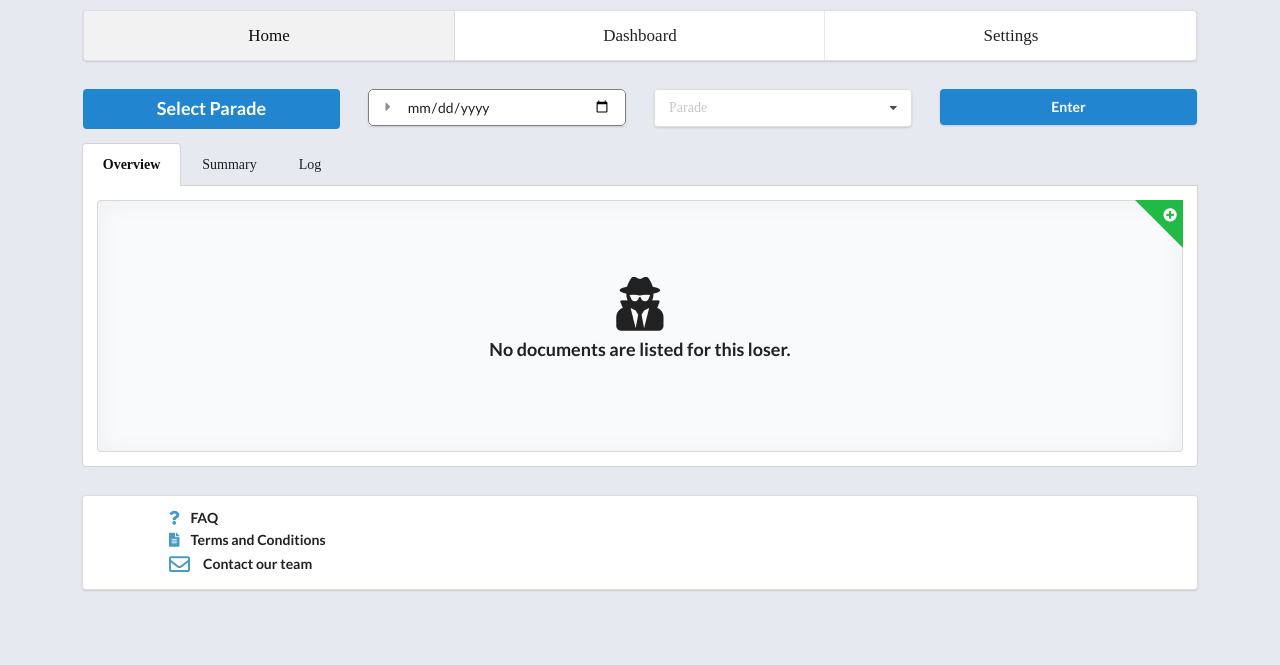
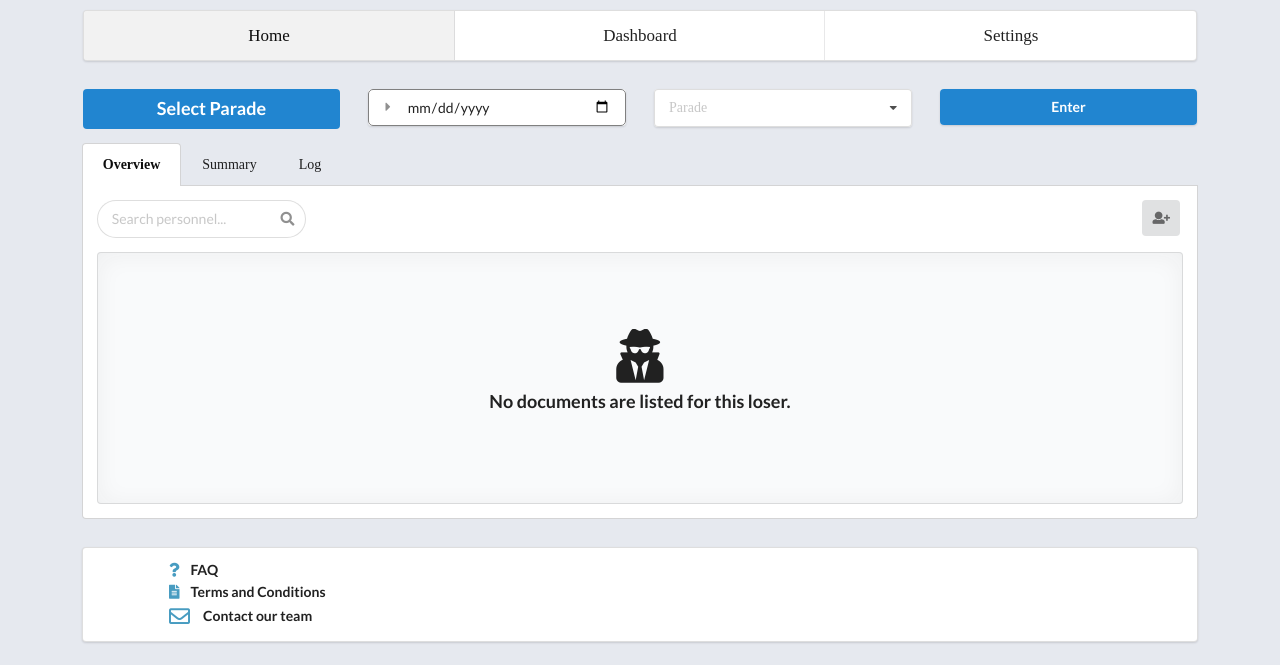
Before and after one commit to ezeAng/reveilleBeta, a Django app: page /home/ in a window 1280 px wide. Shown: the part 135-800 px from the top of the page. Run offline with Django 3.2, Linux system fonts and the light colour scheme.

Commit message:
Added new features

```diff
--- a/attendance/templates/attendance/base.html
+++ b/attendance/templates/attendance/base.html
@@ -44,6 +44,17 @@
     $('#AddCardToggle').click(function(){ $('.ui.dimmer.custom').dimmer("show") })
     ;
 
+    $('#AddCardToggleMobile').click(function(){ $('.ui.dimmer.custom').dimmer("show") })
+    ;
+
+    $('#AddCardSave').click(function(){ $('.ui.dimmer.custom').dimmer("hide") })
+    ;
+
+    $('#AddCardCancel').click(function(){ $('.ui.dimmer.custom').dimmer("hide") })
+    ;
+
+    $('#AddCardtoggle').popup()
+    ;
 
 
   </script>
--- a/attendance/templates/attendance/revhome.html
+++ b/attendance/templates/attendance/revhome.html
@@ -33,6 +33,16 @@
 
               <div class="row">
                 <div class="column">
+                  <a class="ui fluid label" id="Search Result">
+                    <img class="ui right spaced avatar image" src="/images/avatar/small/elliot.jpg">
+                    Search Result
+                  </a>
+                </div>
+
+              </div>
+
+              <div class="row">
+                <div class="column">
                   <div class="ui fluid input">
                     <input type="text" placeholder="Comments">
                   </div>
@@ -49,6 +59,7 @@
                       <option value="FFI">FFI</option>
                       <option value="SO">Sent Out</option>
                       <option value="MC">MC</option>
+                      <option value="NIL">-</option>
                     </select>
                   </div>
                 </div>
@@ -65,6 +76,7 @@
                         <option value="Off">Off</option>
                         <option value="Leave">On-Leave</option>
                         <option value="Course">On-Course</option>
+                        <option value="NIL">-</option>
                       </select>
                     </div>
                   </div>
@@ -75,8 +87,8 @@
           </div>
 
           <div class="extra content">
-            <button class="ui button">Save</button>
-            <button class="ui button">Cancel</button>
+            <button class="ui button" id="AddCardSave">Save</button>
+            <button class="ui button" id="AddCardCancel">Cancel</button>
           </div>
 
         </div>
@@ -173,20 +185,69 @@
 
  <!-- Tabs & Cards -->
   <div class="container">
-    <div class="ui centered grid">
+    <div class="ui center aligned grid">
       <div class="fourteen wide column">
         <div class="ui top attached tabular menu">
           <a class="active item" data-tab="first">Overview</a>
           <a class="item" data-tab="second">Summary</a>
           <a class="item" data-tab="third">Log</a>
         </div>
+
+        <!--Overview Tab-->
         <div class="ui bottom attached active tab segment" data-tab="first">
+          <div class="ui centered stackable grid">
+
+            <div class="computer only fifteen wide column">
+
+              <div class="ui fluid category search">
+                <div class="ui icon input">
+                  <input class="prompt" type="text" placeholder="Search personnel...">
+                  <i class="search icon"></i>
+                </div>
+                <div class="results"></div>
+              </div>
+
+            </div>
+
+
+            <div class="computer only column">
+
+              <button class="ui icon button" id="AddCardToggle" data-content="Add users to your feed">
+                <i class="user plus icon"></i>
+              </button>
+
+            </div>
+
+
+            <div class="tablet only mobile only eight wide column">
+              <div class="ui center aligned basic segment">
+                <div class="ui fluid category search">
+                  <div class="ui icon input">
+                    <input class="prompt" type="text" placeholder="Search personnel...">
+                    <i class="search icon"></i>
+                  </div>
+                  <div class="results"></div>
+                </div>
+              </div>
+
+            </div>
+
+
+            <div class="tablet only mobile only eight wide column">
+              <div class="ui basic segment">
+                <button class="ui fluid icon button" id="AddCardToggleMobile" data-content="Add users to your feed">
+                  <i class="user plus icon"></i>
+                </button>
+              </div>
+
+            </div>
+
+          </div>
+
           <div class="ui placeholder segment">
 
-            <!-- Plus Card Button -->
-            <a class="ui green right corner label" id="AddCardToggle" >
-              <i class="plus circle icon"></i>
-            </a>
+
+
 
 
               <!--Default page before entrance of data -->
@@ -205,6 +266,7 @@
               <!--CardHolding, will have to do a loop to generate cards and each taking data from backend-->
               <div class="Default-Inactive" id="CardHolders">
                 <div class="ui stackable four column grid">
+
                   <div class="column">
                     <div class="ui fluid raised card">
                       <div class="fluid content">
@@ -230,6 +292,7 @@
                       </div>
                     </div>
                   </div>
+
                   <div class="column">
                     <div class="ui fluid raised card">
 
@@ -250,6 +313,7 @@
                       </div>
                     </div>
                   </div>
+
                   <div class="column">
                     <div class="ui fluid raised card">
 
@@ -278,20 +342,21 @@
           </div>
         </div>
 
+        <!--Summary Tab-->
         <div class="ui bottom attached tab segment" data-tab="second">
-          <div class="ui grid">
-            <div class="eight wide column">
+          <div class="ui two column grid">
+            <div class="column">
+              <div class="ui basic left aligned segment">
               <h1>Summary</h1>
               </div>
-            <div class="five wide column">
+            </div>
 
-            </div>
-            <div class="three wide column">
-              <div class="">
+            <div class="column">
+              <div class="ui basic right aligned segment">
                 <div class="ui left pointing dropdown link item">
                   <div>
-                    <button class="ui button">Export</button>
-                    <i class="dropdown icon"></i>
+                    <button class="ui center aligned button">Export<i class="dropdown icon"></i></button>
+
                   </div>
                   <div class="menu">
                     <div class="item">Whatsapp</div>
@@ -343,6 +408,7 @@
           </div>
         </div>
 
+        <!--Log Tab-->
         <div class="ui bottom attached tab segment" data-tab="third">
           <div class="ui relaxed centered grid">
             <div class="row">
```
Also changed, not shown: MiscWorkCode.txt (+7 -0 lines). Lines whose indentation alone changed are shown as unchanged.
